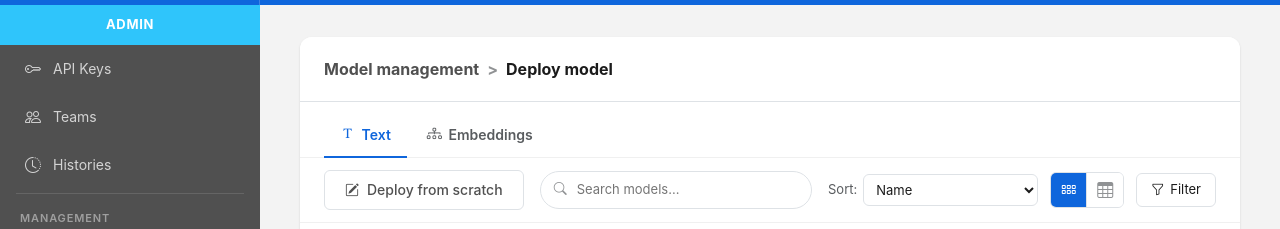
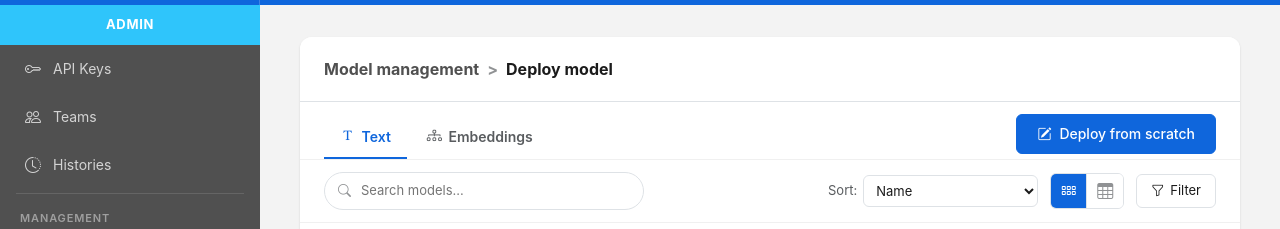
Before and after one commit to codebysora/aistation_jp, a plain HTML site: page deploy_model_select.html in a window 1280 px wide. Shown: the part 51-280 px from the top of the page. Drawn offline with Linux system fonts and the light colour scheme.

Commit message:
change [deploy from scratch] button position

```diff
--- a/deploy_model_select.html
+++ b/deploy_model_select.html
@@ -70,6 +70,7 @@
         <div class="rd-card__body" style="display:flex;flex-direction:column;overflow:hidden">
 
           <!-- Modality tabs (output modality: Text vs Embeddings) -->
+          <div class="catalog-modality-header">
             <div class="catalog-modality-tabs" role="tablist" aria-label="Output modality">
               <button type="button" class="catalog-modality-tab active" role="tab" aria-selected="true" data-modality="text">
                 <i class="bi bi-fonts" aria-hidden="true"></i> Text
@@ -78,13 +79,14 @@
                 <i class="bi bi-diagram-3" aria-hidden="true"></i> Embeddings
               </button>
             </div>
+            <a href="./deploy_model_form.html?scratch=1" class="rd-btn-primary text-decoration-none catalog-modality-header__action">
+              <i class="bi bi-pencil-square" aria-hidden="true"></i> Deploy from scratch
+            </a>
+          </div>
 
           <!-- Toolbar -->
           <div class="catalog-toolbar">
             <div class="catalog-toolbar__left">
-              <a href="./deploy_model_form.html?scratch=1" class="rd-btn-secondary text-decoration-none">
-                <i class="bi bi-pencil-square" aria-hidden="true"></i> Deploy from scratch
-              </a>
               <div class="catalog-search">
                 <i class="bi bi-search catalog-search__icon" aria-hidden="true"></i>
                 <input type="search" id="catalog-search" class="catalog-search__input" placeholder="Search models...">
--- a/static/css/style.css
+++ b/static/css/style.css
@@ -3584,12 +3584,25 @@ table.rd-table--border > tbody > tr {
    filter groups, active filter relocation
    ============================================ */
 
-/* Top-level output modality tabs (Text / Embeddings) */
-.catalog-modality-tabs {
-    display: flex;
-    gap: 0.25rem;
+/* Top-level output modality row (tabs + optional action) */
+.catalog-modality-header {
+    display: flex;
+    align-items: center;
+    justify-content: space-between;
+    gap: 1rem;
     padding: 0.75rem 1.5rem 0;
     border-bottom: 1px solid var(--rd-border-subtle);
+    flex-shrink: 0;
+}
+
+.catalog-modality-header__action {
+    flex-shrink: 0;
+    margin-bottom: 0.35rem;
+}
+
+.catalog-modality-tabs {
+    display: flex;
+    gap: 0.25rem;
     flex-shrink: 0;
 }
 
```
Also changed, not shown: model_catalog.html (+2 -0 lines). Lines whose indentation alone changed are shown as unchanged.
